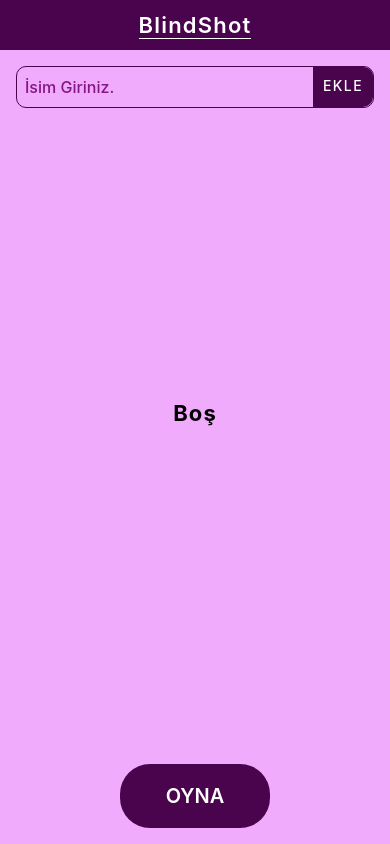
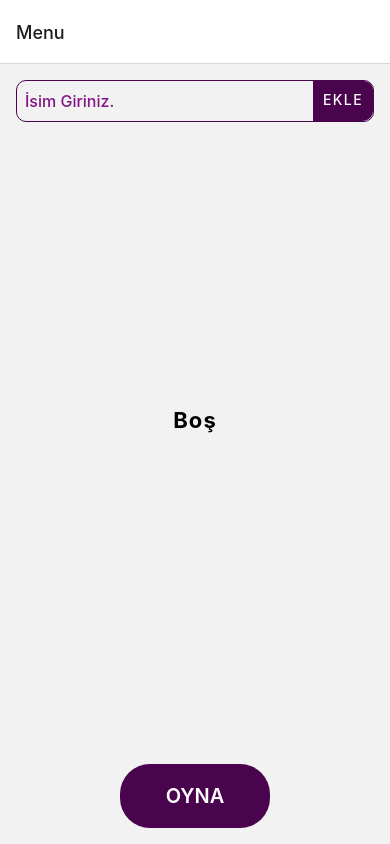
Before and after one commit to mertaln99/MyMobileApp, a React Native app: screen / in a window 390 px wide. Built offline with nearby package versions, Linux system fonts and the light colour scheme.

Commit message:
20.11.2023 16:32

```diff
--- a/App.tsx
+++ b/App.tsx
@@ -1,14 +1,19 @@
 import React from 'react';
 import {StyleSheet, Text, View} from 'react-native';
 import MainMenu from './src/Pages/MainMenu/MainMenu';
-import TabMenu from './src/Pages/TabMenu/TabMenu';
+// import TabMenu from './src/Pages/TabMenu/TabMenu';
+import { NavigationContainer } from '@react-navigation/native';
+import { createNativeStackNavigator } from '@react-navigation/native-stack';
+
+const Stack = createNativeStackNavigator();
 
 const App = () => {
   return (
-    <View style={styles.background}>
-      <TabMenu />
-      <MainMenu />
-    </View>
+    <NavigationContainer>
+      <Stack.Navigator>
+        <Stack.Screen name="Menu" component={MainMenu} />
+      </Stack.Navigator>
+    </NavigationContainer>
   );
 };
 
--- a/package.json
+++ b/package.json
@@ -10,6 +10,9 @@
     "test": "jest"
   },
   "dependencies": {
+    "@react-navigation/bottom-tabs": "^6.5.11",
+    "@react-navigation/native": "^6.1.9",
+    "@react-navigation/native-stack": "^6.9.17",
     "react": "18.2.0",
     "react-native": "0.72.7",
     "react-native-vector-icons": "^10.0.2"
```
Also changed, not shown: src/Pages/DrawerMenu/DrawerMenu.js (+14 -0 lines), 1 other file (tests, documents, lock files or other folders).
